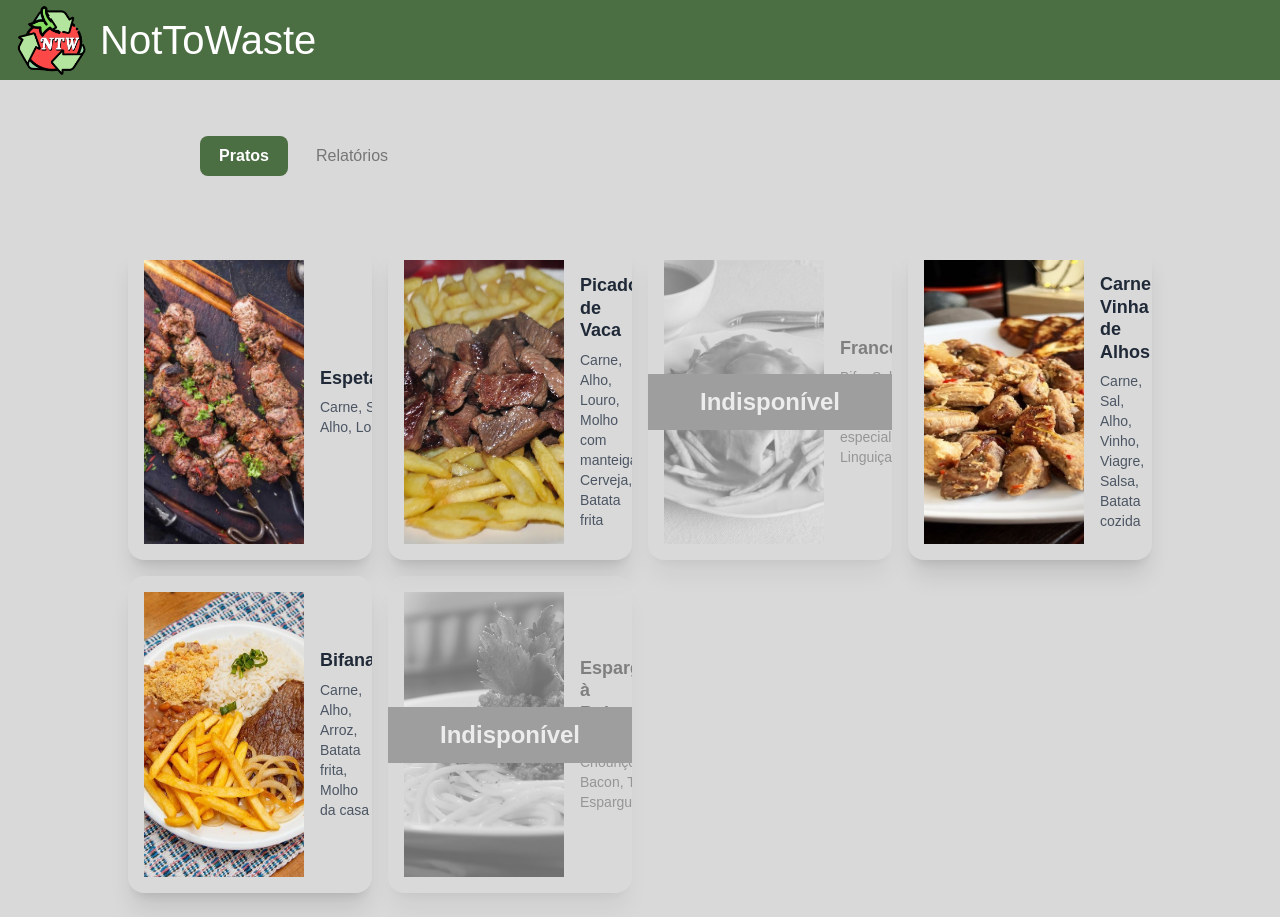
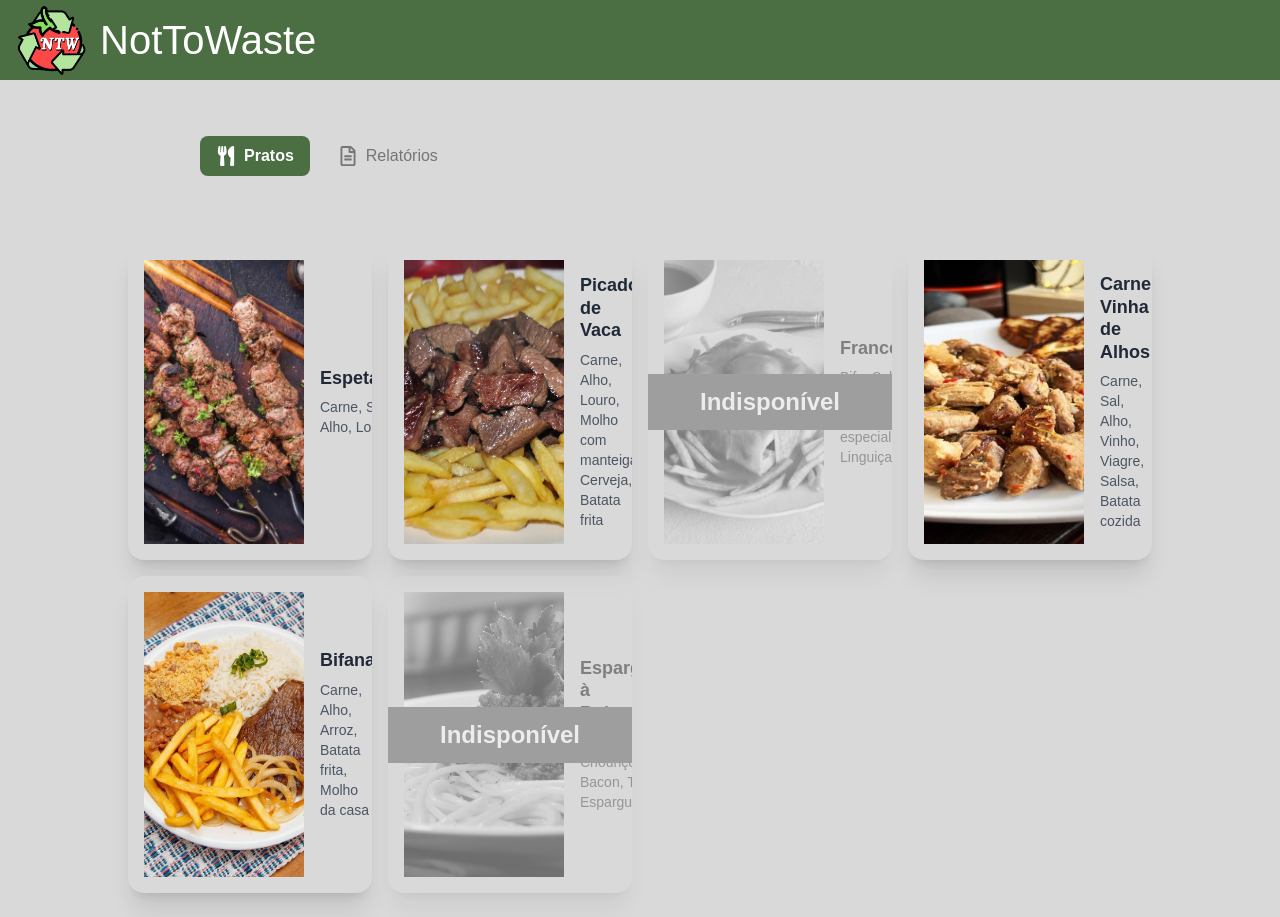
Before and after one commit to mimicarreira13/NotToWaste, a React (Vite) app: page /client in a window 1280 px wide. Built offline with nearby package versions, Linux system fonts and the light colour scheme; a web font is replaced by a local one.

Commit message:
feat: using icons on the toggle on the client page

```diff
--- a/src/pages/Client.tsx
+++ b/src/pages/Client.tsx
@@ -1,4 +1,5 @@
 import { useState } from "react";
+import { FaUtensils, FaRegFileAlt } from "react-icons/fa";
 import ToggleTabs from "../components/ToggleTabs.tsx";
 import ClientGrid from "../components/Client/ClientGrid.tsx";
 import ClientCard from "../components/Client/ClientCard.tsx";
@@ -10,6 +11,9 @@ export default function Client() {
     const [reportTab, setReportTab] = useState<"ingredients" | "sustainability">("ingredients");
 
     const bandHeight = 190; // altura da banda fixa no topo
+
+    const DishesIcon = <FaUtensils size={20} aria-hidden />;
+    const ReportsIcon = <FaRegFileAlt size={20} aria-hidden />;
 
     return (
         <div
@@ -24,8 +28,8 @@ export default function Client() {
             <div className="fixed-top-toggles fixed top-32 left-48 right-48 flex items-center justify-between z-40">
                 <ToggleTabs
                     options={[
-                        { id: "dishes", label: "Pratos" },
-                        { id: "reports", label: "Relatórios" },
+                        { id: "dishes", label: "Pratos", icon: DishesIcon },
+                        { id: "reports", label: "Relatórios", icon: ReportsIcon },
                     ]}
                     value={selected}
                     onChange={(id) => setSelected(id as "reports" | "dishes")}
```
